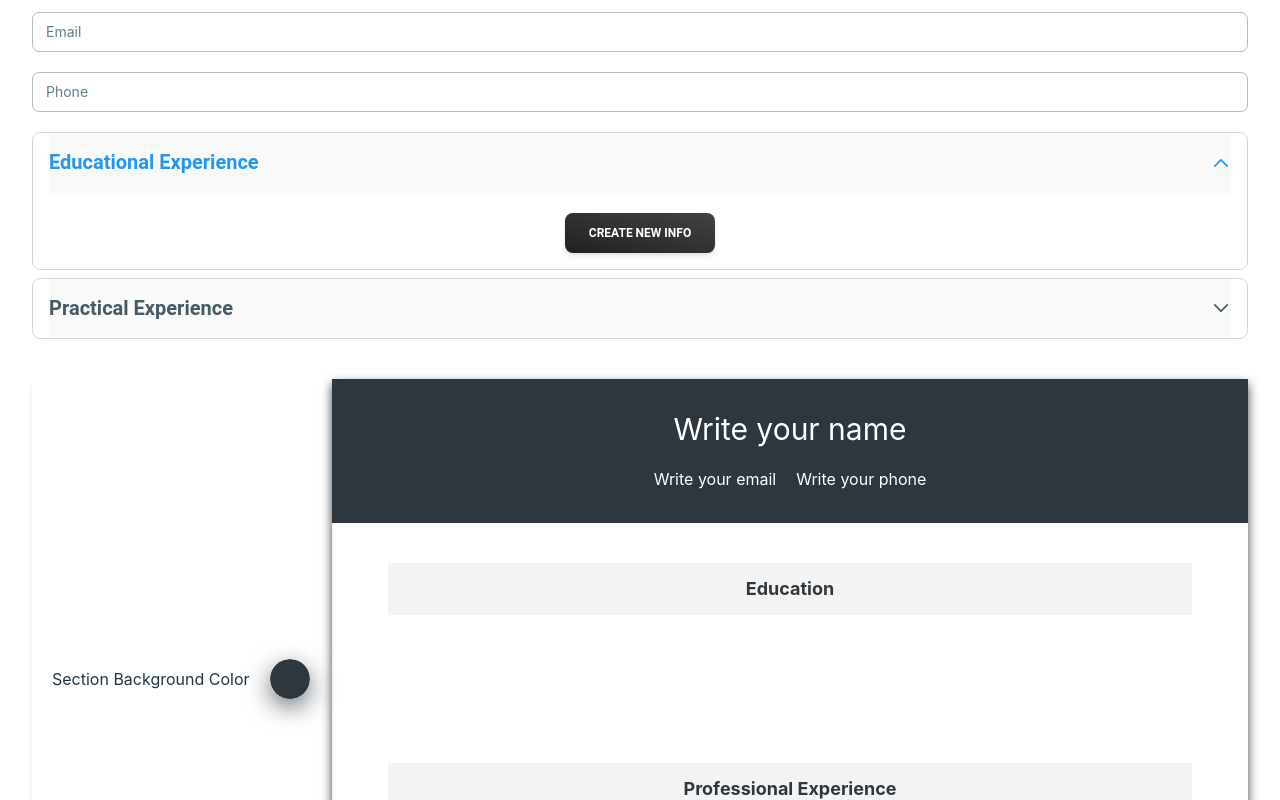
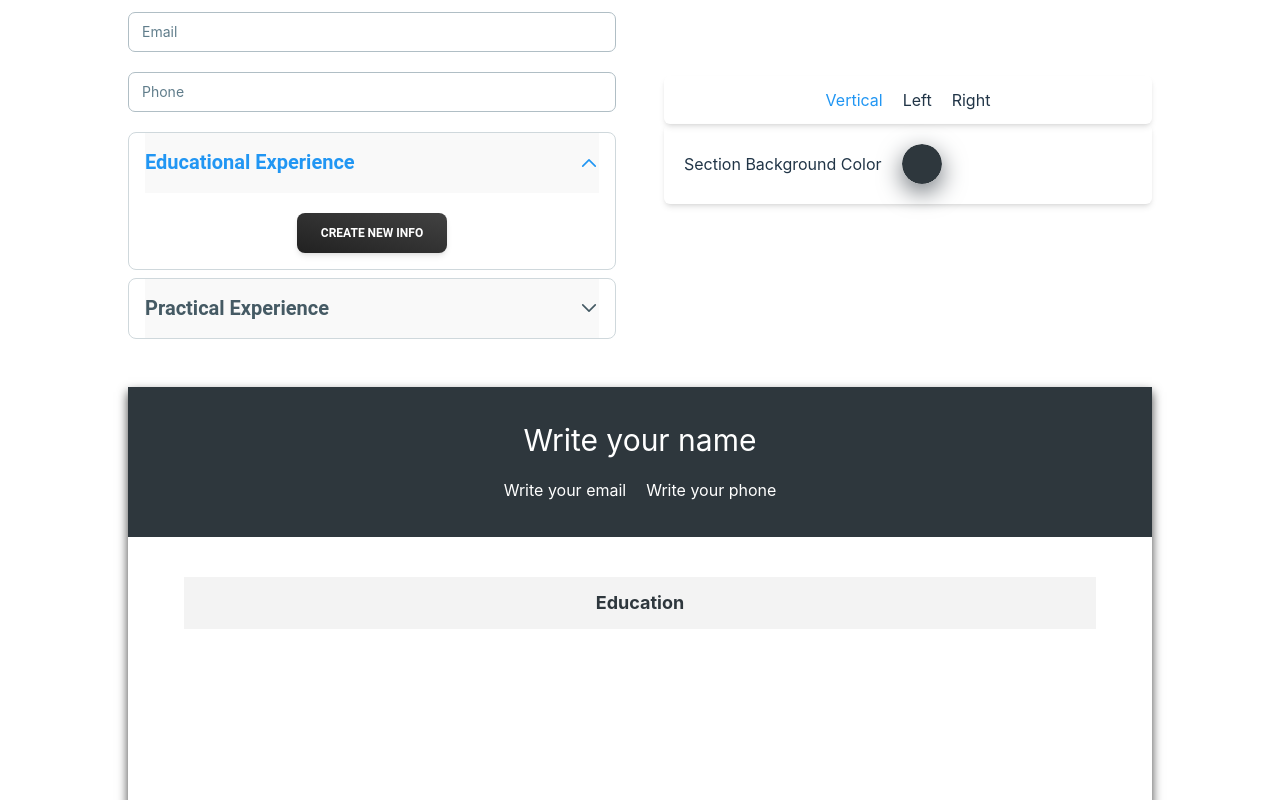
Before and after one commit to byNico1/react-cv-app, a React (Vite) app: page / in a window 1280 px wide. Shown: the part 140-940 px from the top of the page. Built offline with nearby package versions, Linux system fonts and the light colour scheme.

Commit message:
moved state up to style shiftlayout and bgcolor component different

```diff
--- a/src/App.tsx
+++ b/src/App.tsx
@@ -13,6 +13,8 @@ import {
   defaultWorkData,
 } from "./utils/defaultsDataConsts";
 import SheetContainer from "./components/resultSheet/SheetContainer";
+import ChangeLayout from "./components/resultSheet/ChangeLayout";
+import ChangeBgColor from "./components/resultSheet/ChangeBgColor";
 
 function App() {
   const [personFullData, setPersonFullData] = useState<PersonFullDataInterface>(
@@ -48,6 +50,11 @@ function App() {
       endDateJob: "",
       closed: true,
     });
+
+  const [bgColor, setBgColor] = useState("#2E373D");
+  const [layoutShift, setLayoutShift] = useState<"vertical" | "left" | "right">(
+    "vertical"
+  );
 
   useEffect(() => {
     console.log(personFullData.generalInfo.name);
@@ -106,8 +113,24 @@ function App() {
     }
   };
 
+  const handleColorChange = (e: React.ChangeEvent<HTMLInputElement>) => {
+    setBgColor(e.target.value);
+  };
+
+  const handleLayoutChange = (e: React.ChangeEvent<HTMLInputElement>) => {
+    if (
+      e.target.value === "vertical" ||
+      e.target.value === "left" ||
+      e.target.value === "right"
+    ) {
+      setLayoutShift(e.target.value);
+    }
+  };
+
   return (
     <>
+      <div className="grid lg:grid-cols-2 gap-12 max-w-5xl mx-auto items-center">
+        <div>
           <GeneralInfo personData={[personFullData, setPersonFullData]} />
           <AccordionCustomStyles
             personEducation={[personEducationData, setPersonEducationData]}
@@ -115,8 +138,26 @@ function App() {
             submitToFullData={submitToFullData}
             personFullData={personFullData}
           />
+        </div>
 
-      <SheetContainer personFullData={personFullData} />
+        <div>
+          <ChangeLayout
+            bgColor={bgColor}
+            layoutShift={layoutShift}
+            handleLayoutChange={handleLayoutChange}
+          />
+          <ChangeBgColor
+            bgColor={bgColor}
+            handleColorChange={handleColorChange}
+          />
+        </div>
+      </div>
+
+      <SheetContainer
+        personFullData={personFullData}
+        bgColor={bgColor}
+        layoutShift={layoutShift}
+      />
     </>
   );
 }
--- a/src/components/resultSheet/SheetContainer.tsx
+++ b/src/components/resultSheet/SheetContainer.tsx
@@ -1,42 +1,76 @@
-import { useState } from "react";
 import { PersonFullDataInterface } from "../../utils/types/dataInterfaces";
 import SheetTitleSection from "./SheetTitleSection";
-import ChangeBgColor from "./ChangeBgColor";
 import SheetEducation from "./SheetEducation";
 import SheetWork from "./SheetWork";
 
 interface Props {
   personFullData: PersonFullDataInterface;
+  bgColor: string;
+  layoutShift: "vertical" | "left" | "right";
 }
 
-const SheetContainer = ({ personFullData }: Props) => {
-  const [bgColor, setBgColor] = useState("#2E373D");
+const SheetContainer = ({ personFullData, bgColor, layoutShift }: Props) => {
+  const DefineGridTemplateAreas =
+    layoutShift === "left"
+      ? '"title education" "title work"'
+      : layoutShift === "right"
+      ? '"education title" "work title"'
+      : '"title title" "education education" "work work"';
 
-  const handleColorChange = (e: React.ChangeEvent<HTMLInputElement>) => {
-    setBgColor(e.target.value);
-  };
+  const DefineGridTemplateColumns =
+    layoutShift === "left"
+      ? "0.9fr 1.1fr"
+      : layoutShift === "right"
+      ? "1.1fr 0.9fr"
+      : "1fr";
+  const DefineGridTemplateRows =
+    layoutShift === "left"
+      ? "1fr 1fr"
+      : layoutShift === "right"
+      ? "1fr 1fr"
+      : "150px 1fr 1fr";
 
   return (
-    <div className="mt-10 grid grid-cols-1 lg:grid-cols-[300px_minmax(0,_1fr)]">
-      <ChangeBgColor bgColor={bgColor} handleColorChange={handleColorChange} />
-      <section className="sheet-container pb-5 min-h-[600px]">
+    <>
+      <div className="mt-10 grid grid-cols-1 gap-5 max-w-5xl mx-auto">
+        <section
+          className="sheet-container min-h-[750px]"
+          style={{
+            display: "grid",
+            gridTemplateColumns: DefineGridTemplateColumns,
+            gridTemplateRows: DefineGridTemplateRows,
+            gridTemplateAreas: DefineGridTemplateAreas,
+          }}
+        >
           <SheetTitleSection
             personBasicData={personFullData.generalInfo}
             bgColor={bgColor}
+            layoutShift={layoutShift}
           />
 
-        <div className="px-14 mt-10">
+          <div
+            className="px-14 mt-10"
+            style={{
+              gridArea: "education",
+            }}
+          >
             <SheetEducation
               personEducation={personFullData.schools}
               bgColor={bgColor}
             />
           </div>
 
-        <div className="px-14 mt-10">
+          <div
+            className="px-14 mt-10 pb-5"
+            style={{
+              gridArea: "work",
+            }}
+          >
             <SheetWork personWork={personFullData.companys} bgColor={bgColor} />
           </div>
         </section>
       </div>
+    </>
   );
 };
 
```
Lines whose indentation alone changed are shown as unchanged.
